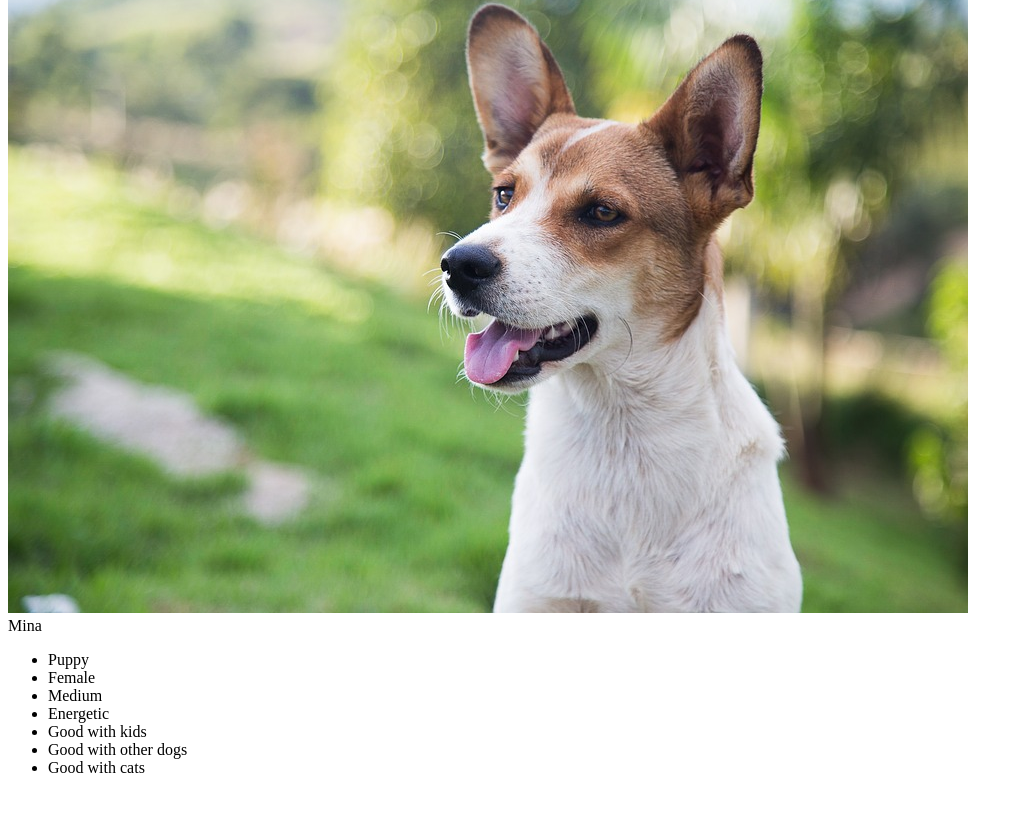
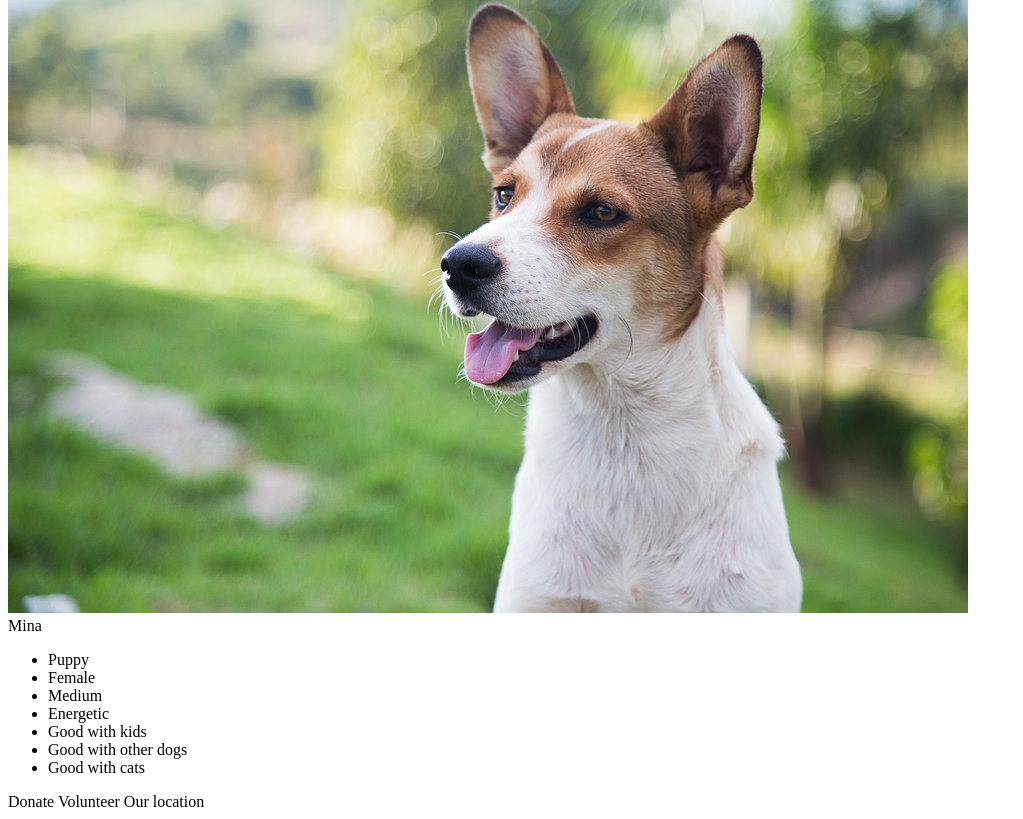
Before and after one commit to Momentum-Team-8/css--dog-adoption-efoley326, a plain HTML site: page index.html in a window 1280 px wide. Shown: the part 7954-8773 px from the top of the page, without its empty margins (0-1023 px from the left). Before the commit the page ends 8747 px from the top, so only its background shows below. Drawn offline with Linux system fonts and the light colour scheme.

Commit message:
finished text

```diff
--- a/index.html
+++ b/index.html
@@ -145,6 +145,10 @@
                 <li>Good with cats</li>
             </ul>
         </div>
-
+<div>
+    Donate
+    Volunteer
+    Our location
+</div>
 </body>
 </html>
```
